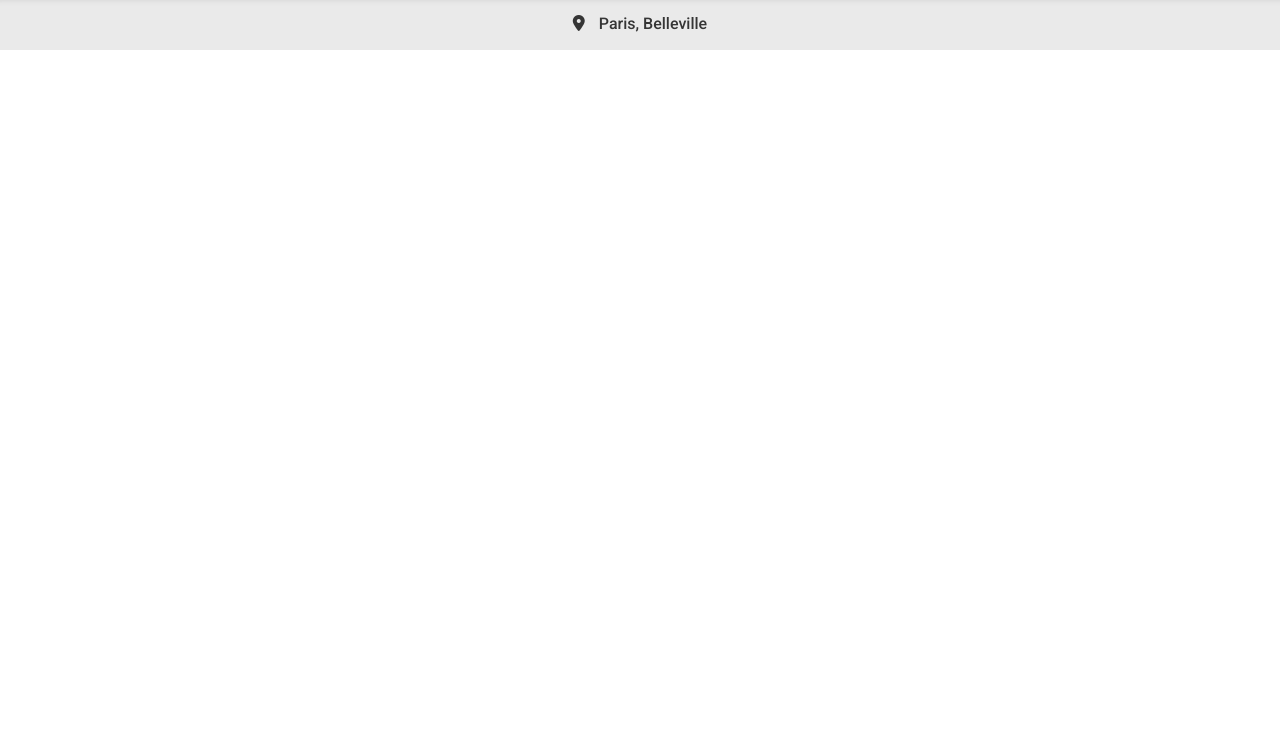
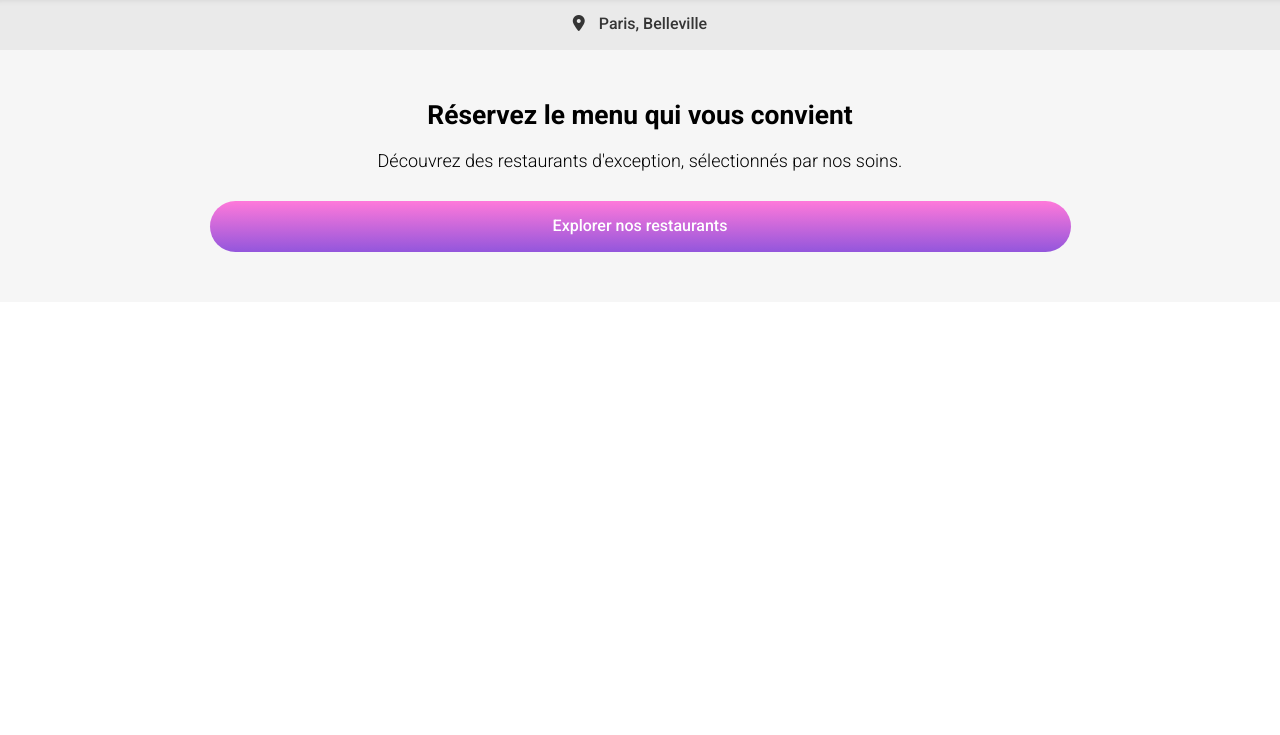
Before and after one commit to smaynder/Ohmyfood, a plain HTML site: page index.html in a window 1280 px wide. Shown: the part 65-800 px from the top of the page. Drawn offline with Linux system fonts and the light colour scheme; a web font is replaced by a local one.

Commit message:
Ajout de la section CTA sur la page d'accueil

```diff
--- a/index.html
+++ b/index.html
@@ -7,7 +7,7 @@
 
     <!-- Fonts -->
     <style>
-        @import url('https://fonts.googleapis.com/css2?family=Roboto:wght@400;500;700&family=Shrikhand&display=swap');
+        @import url('https://fonts.googleapis.com/css2?family=Roboto:wght@300;400;500;700&family=Shrikhand&display=swap');
     </style>
 
     <!-- FontAwesome -->
@@ -26,20 +26,29 @@
     <title>Ohmyfood</title>
 </head>
 <body>
+    <!-- HEADER -->
     <header class="header">
-        <div class="header__return">
+        <!-- <div class="header__return">
             <a href="/index.html"><i class="fa-solid fa-arrow-left"></i></a>
-        </div>
+        </div> -->
         <div class="header__logo">
             <a href="/index.html">ohmyfood</a>
         </div>
+    </header>
 
-    </header>
+    <!-- SUB-HEADER -->
     <div class="sub-header">
         <p class="sub-header__text">
             <i class="fa-solid fa-location-dot"></i>
             Paris, Belleville
         </p>
     </div>
+
+    <!-- CALL-TO-ACTION SECTION -->
+    <section class="cta">
+        <h1 class="cta__heading">Réservez le menu qui vous convient</h1>
+        <h2 class="cta__details">Découvrez des restaurants d'exception, sélectionnés par nos soins.</h2>
+        <a href="#restaurants" class="cta__button">Explorer nos restaurants</a>
+    </section>
 </body>
 </html>
--- /dev/null
+++ b/sass/5.Pages/_cta-section.scss
@@ -0,0 +1,32 @@
+.cta {
+    background: $back-secondary;
+    padding: 50px 25px;
+    text-align: center;
+
+    &__heading {
+        font-size: 1.65rem;
+        font-weight: bold;
+        padding-bottom: 20px;
+    }
+
+    &__details {
+        font-size: 1.125rem;
+        font-weight: 300;
+        padding-bottom: 30px;
+    }
+
+    &__button {
+        display: block;
+        width: 70%;
+        margin: 0 auto;
+        font-weight: 500;
+        color: #fff;
+        padding: 16px 20px;
+        background: linear-gradient($color-secondary, $color-primary);
+        border-radius: 28px;
+
+        &:hover {
+            background: linear-gradient(lighten($color-secondary, 8%) , lighten($color-primary, 8%) );
+        }
+    }
+}
--- a/sass/main.scss
+++ b/sass/main.scss
@@ -6,4 +6,6 @@
 @import "./3.Layout/footer";
 
 @import "./4.Composants/return.scss";
+
+@import "./5.Pages/cta-section";
 @import "./5.Pages/subheader";
```
Also changed, not shown: css/normalize.css, css/style.css, 1 other file.
